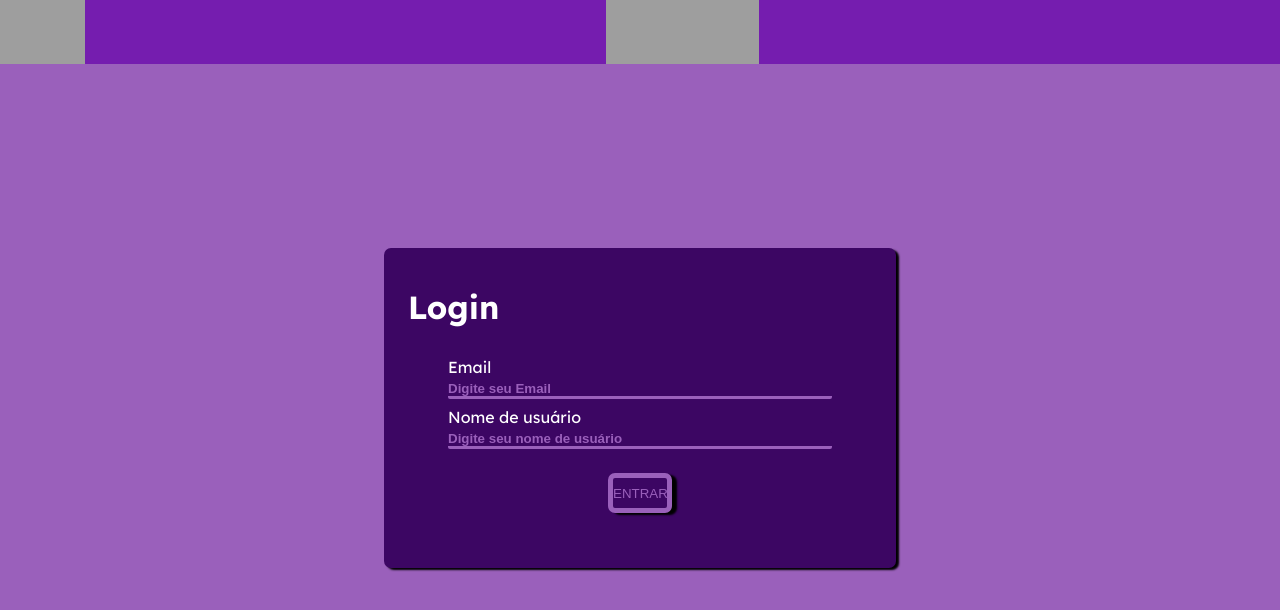
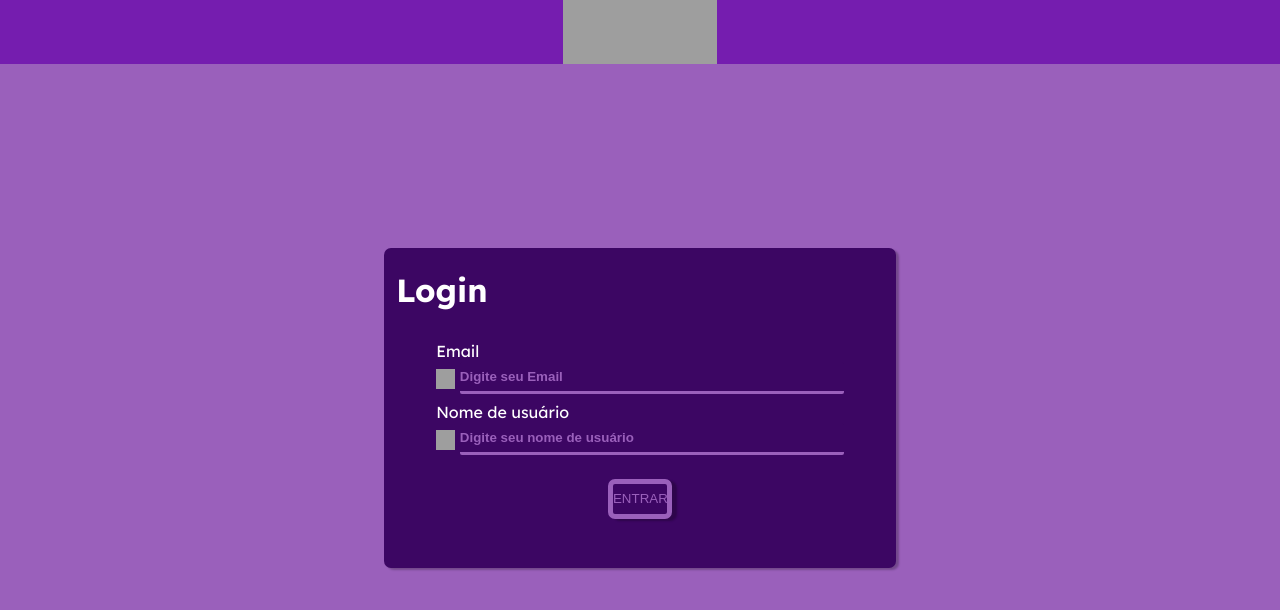
Before and after one commit to gimenezhiago/Vidinhas, a PHP site: page /Login.html in a window 1280 px wide. Shown: the top 610 px of the page. Run offline with PHP 8.4, Linux system fonts and the light colour scheme; grey boxes are pictures that could not be loaded.

Commit message:
Arrumando os nomes png e atualizando a pg

```diff
--- a/Login/Login.css
+++ b/Login/Login.css
@@ -22,13 +22,13 @@
 
 #menu {
   display: flex;
-  justify-content: space-between;
+  justify-content: center;
   background-color: var(--NavBar);
   height: 8vh;
 }
 
-#menu .vidinha{
-    width: 12vw;
+#menu .vidinha {
+  width: 12vw;
 }
 
 .PaiContainer {
@@ -48,12 +48,13 @@
   width: 40vw;
   height: 40vh;
   border-radius: 7px;
-  box-shadow: .1875rem 0.125rem 0.125rem black;
+  box-shadow: 0.1875rem 0.125rem 0.125rem rgba(8, 8, 8, 0.26);
 }
 
 .container h1 {
   position: relative;
   right: 5vh;
+  bottom: 1.5vh;
 }
 
 .login {
@@ -61,9 +62,9 @@
   bottom: 6vh;
 }
 
-.container .login .email{
-    position: relative;
-    bottom: 1vh;
+.container .login .email {
+  position: relative;
+  bottom: 1vh;
 }
 .container .login p label {
   display: block;
@@ -73,6 +74,7 @@
 
 .container .login p input {
   width: 30vw;
+  height: 4vh;
   border: 0.1875rem solid var(--Background);
   border-top: 0;
   border-left: 0;
@@ -81,7 +83,7 @@
   background-color: var(--Container);
   position: relative;
   top: 1vh;
-  color: antiquewhite;
+  color: white;
 }
 
 .container .login p input::placeholder {
@@ -91,7 +93,16 @@
 
 .container .login p input:focus {
   background-color: var(--Container);
-  color: antiquewhite;
+  color: white;
+  outline: none;
+}
+
+.container .login .email img,
+.container .login .usuario img {
+  width: 1.5vw;
+  height: 2.5vh;
+  position: relative;
+  top: 2vh;
 }
 
 .login .botao {
@@ -109,7 +120,7 @@
   background-color: var(--Container);
   border: 0.3125rem solid var(--Background);
   transition: 0.5s;
-  box-shadow: 0.3125rem 0.125rem 0.125rem black;
+  box-shadow: 0.3125rem 0.125rem 0.125rem rgba(8, 8, 8, 0.26);
   border-radius: 0.4375rem;
 }
 
--- a/Login/Login.html
+++ b/Login/Login.html
@@ -5,12 +5,11 @@
     <meta name="viewport" content="width=device-width, initial-scale=1.0">
     <title>Login</title>
     <link rel="stylesheet" href="./Login.css">
-    <link rel="icon" href="../imagens/amor.png">
+    <link rel="icon" href="../imagens/Favicon.png">
 </head>
 <body>
     <nav id="menu">
-        <img id="menuIcone" src="../imagens/menu_24dp_FILL0_wght400_GRAD0_opsz24.png" alt="">
-        <img class="vidinha" src="../imagens/Vidinhas-09-06-2024 (3).png" alt="">
+        <img class="vidinha" src="../imagens/Logo.png" alt="">
         <img src="#" alt="">
     </nav>
 
@@ -20,10 +19,12 @@
             <form action="" class="login">
                 <p class="email">
                     <label for="email">Email</label>
+                    <img src="../imagens/Email.png" alt="">
                     <input type="email" placeholder="Digite seu Email">
                 </p>
                 <p class="usuario">
                     <label for="text">Nome de usuário</label>
+                    <img src="../imagens/Usuario.png" alt="">
                     <input type="text" placeholder="Digite seu nome de usuário">
                 </p>
                 <p class="botao">
```
Also changed, not shown: imagens/Email.png (added), imagens/Favicon.png (renamed from imagens/amor.png), imagens/Logo.png (renamed from imagens/Vidinhas-09-06-2024 (3).png), imagens/Nav.png (renamed from imagens/menu_24dp_FILL0_wght400_GRAD0_opsz24.png), imagens/Usuario.png (added).
